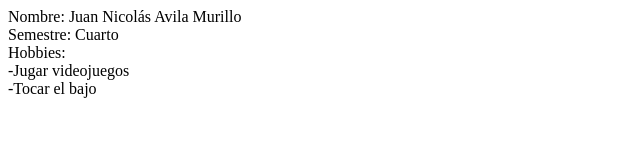
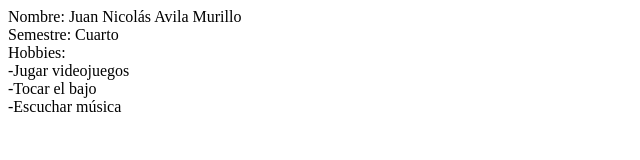
Before and after one commit to Juan-avila1507/git_taller_, a plain HTML site: page index.html in a window 1280 px wide. Shown: the whole page, without its empty margins (0-640 px from the left). Drawn offline with Linux system fonts and the light colour scheme.

Commit message:
Sexto commit

```diff
--- a/index.html
+++ b/index.html
@@ -11,6 +11,7 @@
     <div>Hobbies:</div>
     <div> -Jugar videojuegos</div>
     <div> -Tocar el bajo</div>
+    <div> -Escuchar música</div>
 
 </body>
 </html>
```
